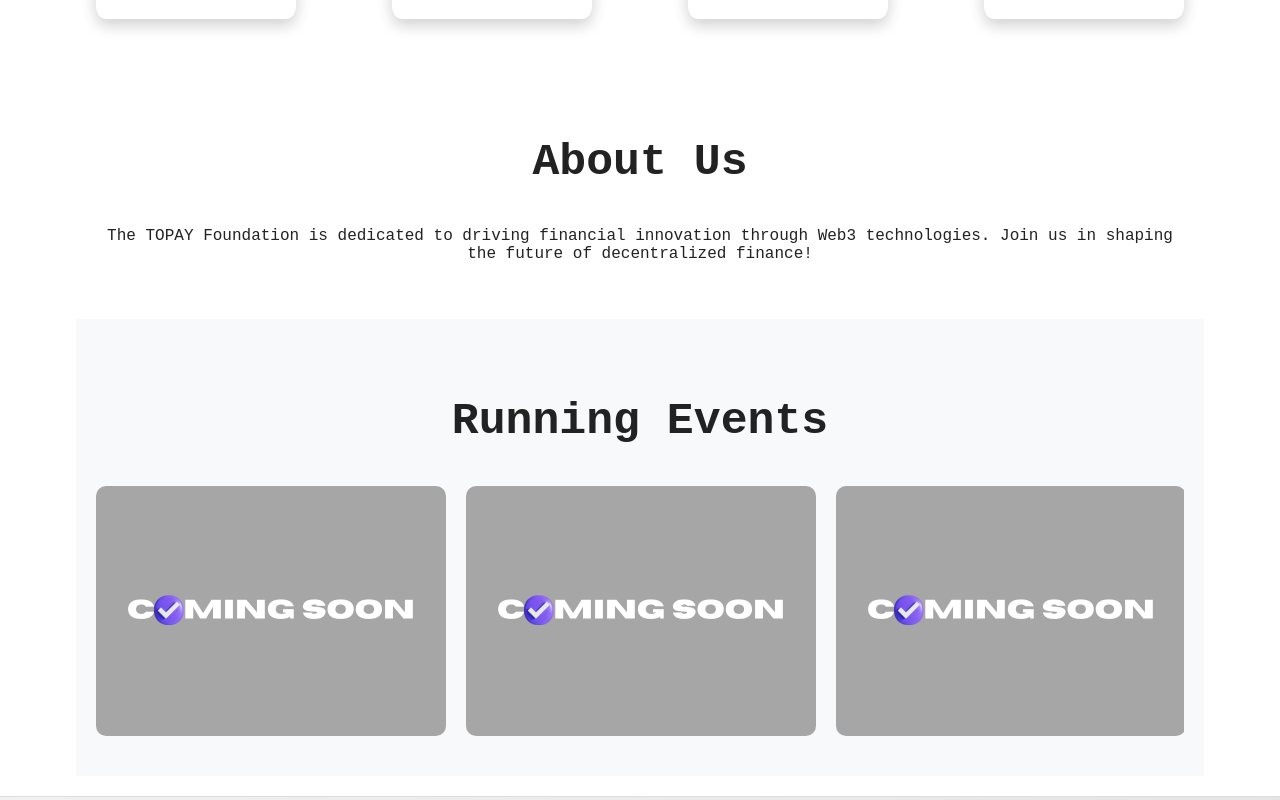
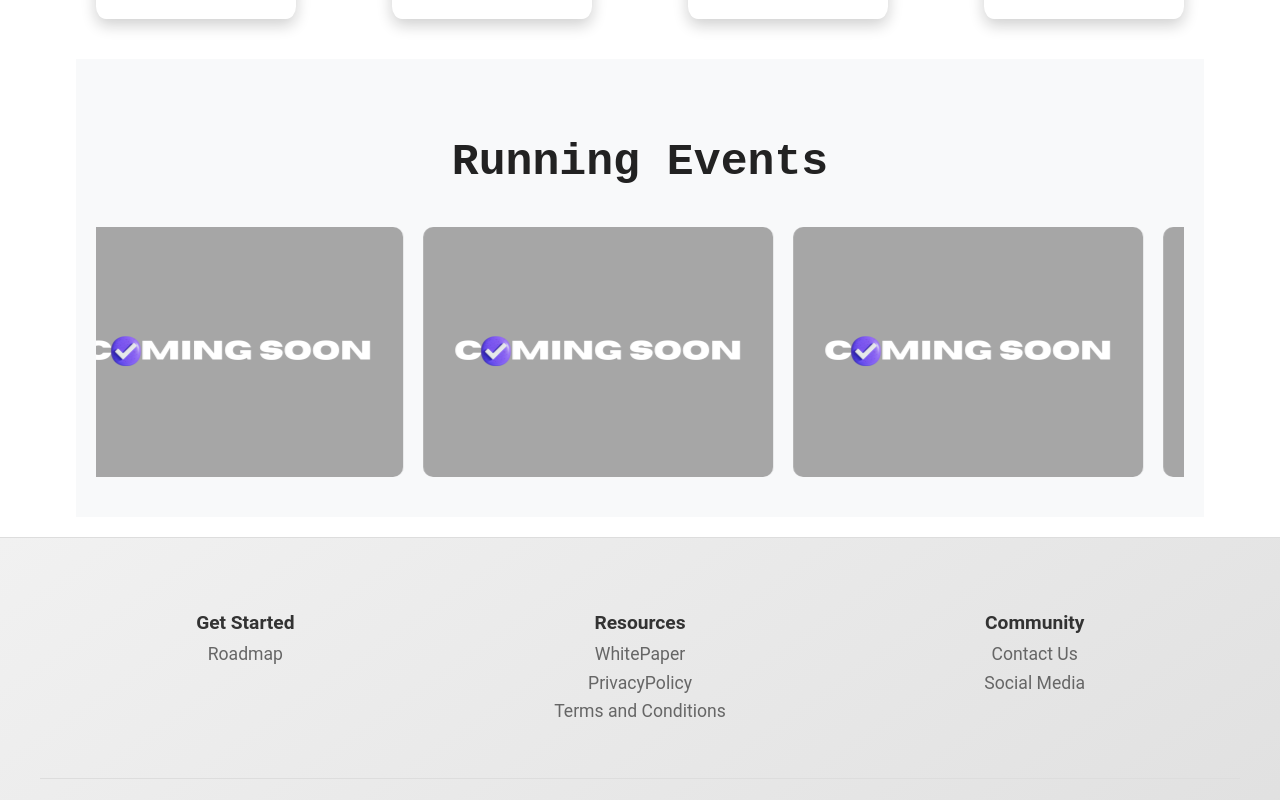
Before and after one commit to MdShahriya/topayfoundation.com, a React (Vite) app: page / in a window 1280 px wide. Shown: the part 1720-2520 px from the top of the page. Built offline with nearby package versions, Linux system fonts and the light colour scheme.

Commit message:
missing of new

```diff
--- /dev/null
+++ b/src/Components/EventCard.jsx
@@ -0,0 +1,11 @@
+import React from "react";
+
+function EventCard({ src, link }) {
+  return (
+    <a href={link} className="event-card">
+      <img src={src} alt="Event" className="event-image" />
+    </a>
+  );
+}
+
+export default EventCard;
--- /dev/null
+++ b/src/Components/FeatureCard.jsx
@@ -0,0 +1,13 @@
+import React from "react";
+
+function FeatureCard({ icon, title, description }) {
+  return (
+    <div className="feature-card">
+      <i className={icon}></i>
+      <h3>{title}</h3>
+      <p>{description}</p>
+    </div>
+  );
+}
+
+export default FeatureCard;
--- a/src/pages/Home.jsx
+++ b/src/pages/Home.jsx
@@ -1,51 +1,34 @@
-import React from 'react';
-import '../styles/Home.css';
-import BoxReveal from './BoxReveal'; // Adjust the path based on your project structure
-import ShortRoadmap from '../Components/ShortRoadmap';
-import AnimatedBackground from '../Components/NonInteractiveBlockWeb';
+import React from "react";
+import "../styles/Home.css";
+import BoxReveal from "./BoxReveal";
+import ShortRoadmap from "../Components/ShortRoadmap";
+import AnimatedBackground from "../Components/NonInteractiveBlockWeb";
+import FeatureCard from "../Components/FeatureCard";
+import EventCard from "../Components/EventCard";
 
 function Home() {
   const eventImages = [
-    { src: '/images/coming.png', link: '#' },
-    { src: '/images/coming.png', link: '#' },
-    { src: '/images/coming.png', link: '#' },
+    { src: "/images/coming.png", link: "#" },
+    { src: "/images/coming.png", link: "#" },
+    { src: "/images/coming.png", link: "#" },
   ];
 
   const features = [
     {
-      icon: 'fas fa-shield-alt',
-      title: 'Secure Transactions',
-      description: 'State-of-the-art security for all your transactions.',
+      icon: "fas fa-shield-alt",
+      title: "Secure Transactions",
+      description: "State-of-the-art security for all your transactions.",
     },
     {
-      icon: 'fas fa-globe',
-      title: 'Global Reach',
-      description: 'Connect with a global financial ecosystem.',
+      icon: "fas fa-globe",
+      title: "Global Reach",
+      description: "Connect with a global financial ecosystem.",
     },
     {
-      icon: 'fas fa-rocket',
-      title: 'Innovative Solutions',
-      description: 'Bringing cutting-edge Web3 solutions to the table.',
+      icon: "fas fa-rocket",
+      title: "Innovative Solutions",
+      description: "Bringing cutting-edge Web3 solutions to the table.",
     },
-  ];
-
-  const testimonials = [
-    {
-      name: 'Jane Doe',
-      feedback: 'TOPAY Foundation has transformed the way I handle finances!',
-      image: '/images/testimonial1.png',
-    },
-    {
-      name: 'John Smith',
-      feedback: 'An incredible team driving innovation in Web3 space.',
-      image: '/images/testimonial2.png',
-    },
-  ];
-
-  const partners = [
-    { name: 'Partner 1', logo: '/images/Logo.png' },
-    { name: 'Partner 2', logo: '/images/Logo.png' },
-    { name: 'Partner 3', logo: '/images/Logo.png' },
   ];
 
   return (
@@ -56,14 +39,9 @@ function Home() {
           <AnimatedBackground />
           <div className="hero-content">
             <h1 className="hero-title">Welcome to TOPAY Foundation</h1>
-            <p className="hero-subtitle">Empowering the Future of Finance with Web3 Innovations</p>
-          </div>
-          <div className="hero-cta">
-            <a href="#">
-              {/*<button className="btn explore-button">
-                <strong>Topay Testnet</strong>
-              </button>*/}
-            </a>
+            <p className="hero-subtitle">
+              Empowering the Future of Finance with Web3 Innovations
+            </p>
           </div>
         </section>
       </BoxReveal>
@@ -74,11 +52,12 @@ function Home() {
           <h2 className="section-title">Why Choose Us?</h2>
           <div className="features-content">
             {features.map((feature, index) => (
-              <div key={index} className="feature-card">
-                <i className={feature.icon}></i>
-                <h3>{feature.title}</h3>
-                <p>{feature.description}</p>
-              </div>
+              <FeatureCard
+                key={index}
+                icon={feature.icon}
+                title={feature.title}
+                description={feature.description}
+              />
             ))}
           </div>
         </section>
@@ -89,31 +68,6 @@ function Home() {
         <ShortRoadmap />
       </BoxReveal>
 
-      {/* About Section */}
-      <BoxReveal animationDuration="1s" triggerOffset={150}>
-        <section className="about">
-          <h2 className="section-title">About Us</h2>
-          <p>
-            The TOPAY Foundation is dedicated to driving financial innovation through Web3
-            technologies. Join us in shaping the future of decentralized finance!
-          </p>
-        </section>
-      </BoxReveal>
-
-      {/* Partners Section
-      <BoxReveal animationDuration="1s" triggerOffset={150}>
-        <section className="partners">
-          <h2 className="section-title">Our Partners</h2>
-          <div className="partners-content">
-            {partners.map((partner, index) => (
-              <div key={index} className="partner-card">
-                <img src={partner.logo} alt={`${partner.name}`} />
-              </div>
-            ))}
-          </div>
-        </section>
-      </BoxReveal>*/}
-
       {/* Running Events Section */}
       <BoxReveal animationDuration="1s" triggerOffset={150}>
         <section className="running-event">
@@ -121,43 +75,19 @@ function Home() {
           <div className="marquee">
             <div className="marquee-content">
               {eventImages.map((image, index) => (
-                <a href={image.link} key={index} className="event-card">
-                  <img
-                    src={image.src}
-                    alt={`Event ${index + 1}`}
-                    className="event-image"
-                  />
-                </a>
+                <EventCard key={index} src={image.src} link={image.link} />
               ))}
-              {eventImages.map((image, index) => (  // Duplicate images for smooth looping
-                <a href={image.link} key={`duplicate-${index}`} className="event-card">
-                  <img
-                    src={image.src}
-                    alt={`Event ${index + 1}`}
-                    className="event-image"
-                  />
-                </a>
+              {eventImages.map((image, index) => (
+                <EventCard
+                  key={`duplicate-${index}`}
+                  src={image.src}
+                  link={image.link}
+                />
               ))}
             </div>
           </div>
         </section>
       </BoxReveal>
-
-      {/* Testimonials Section
-      <BoxReveal animationDuration="1s" triggerOffset={150}>
-        <section className="testimonials">
-          <h2 className="section-title">What People Are Saying</h2>
-          <div className="testimonials-content">
-            {testimonials.map((testimonial, index) => (
-              <div key={index} className="testimonial-card">
-                <img src={testimonial.image} alt={`${testimonial.name}`} className="testimonial-image" />
-                <p>{testimonial.feedback}</p>
-                <h3>{testimonial.name}</h3>
-              </div>
-            ))}
-          </div>
-        </section>
-      </BoxReveal>*/}
     </div>
   );
 }
--- a/src/styles/Home.css
+++ b/src/styles/Home.css
@@ -265,7 +265,7 @@ canvas {
 
   /* Hide animation on mobile */
   .marquee-content {
-    display: none; /* Completely hide the animation */
+    animation: scroll 8s linear infinite; /* Adjust speed for mobile */
   }
 
   .event-card,
```
